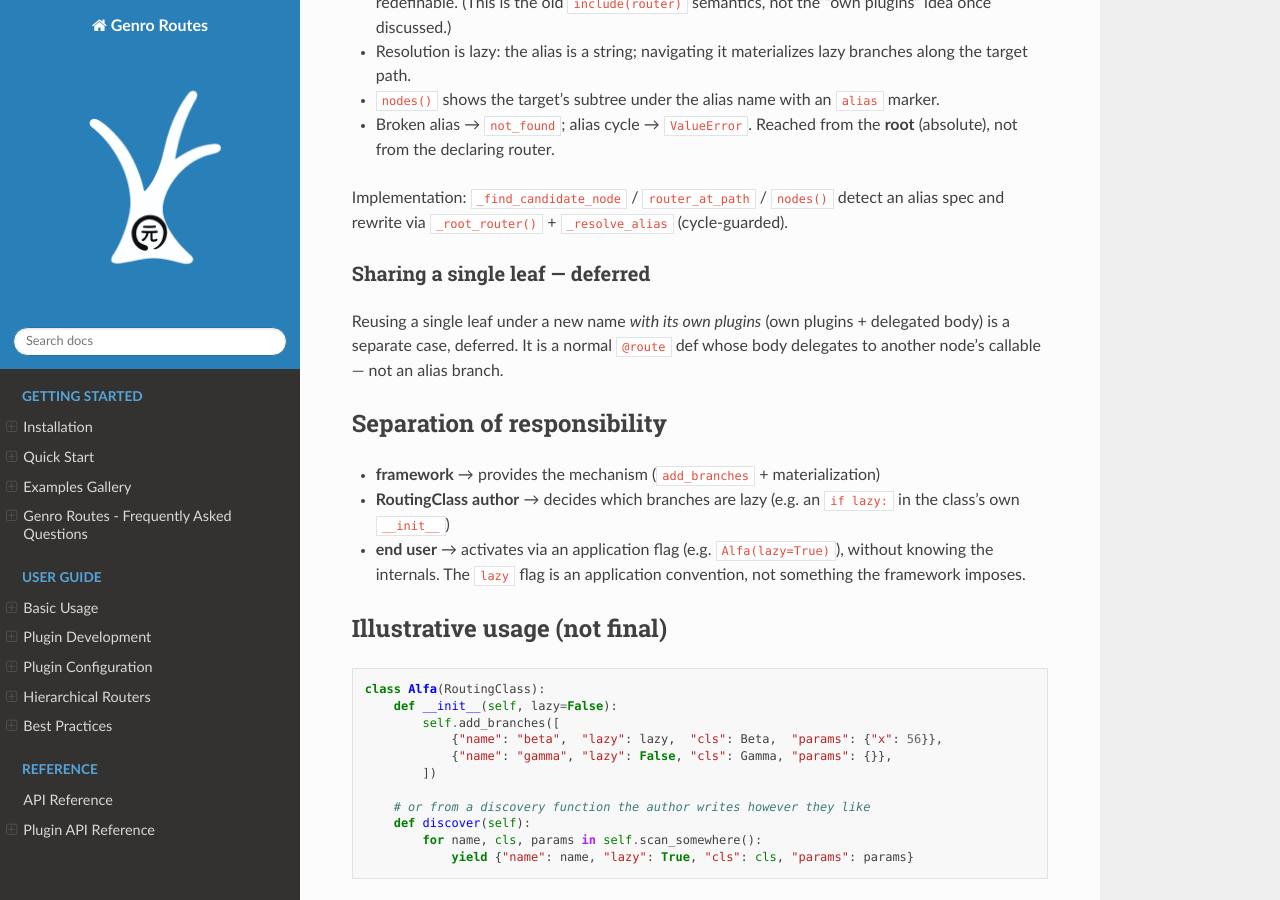
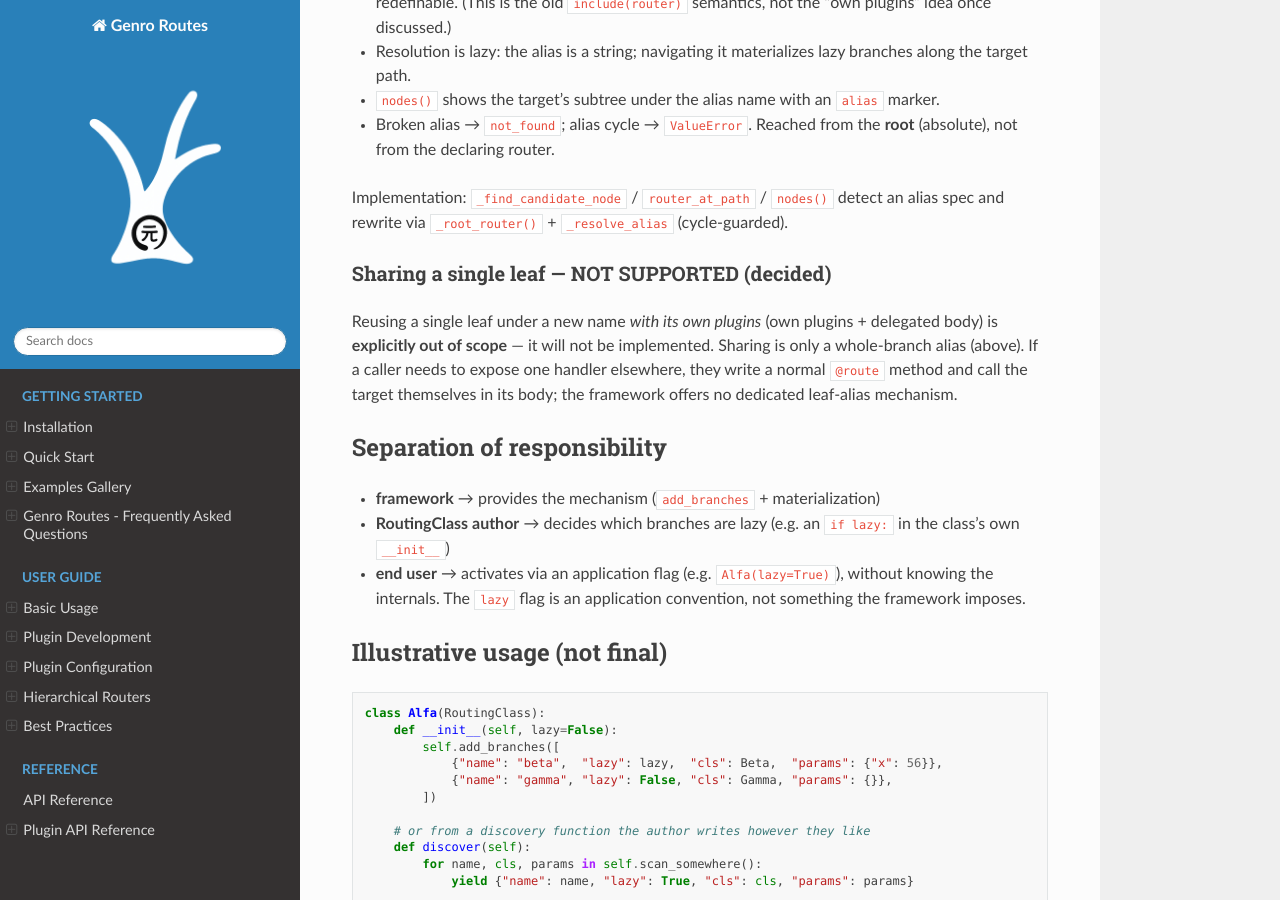
Before and after one commit to genropy/genro-routes, a Sphinx documentation site: the page built from docs/concepts_to_add/lazy-branches.md, in a window 1280 px wide and 900 px high, scrolled down 2730 px. Built offline with Sphinx 7.4.7 and the Read the Docs theme 3.1.0, drawn with Linux system fonts in a browser that asks for light colours; pages that are not in the unit, such as notebooks, are missing from menus.

Commit message:
docs: mark single-leaf sharing as out of scope (not to be implemented)
Sharing is only a whole-branch alias. Reusing a single leaf with its own
plugins is explicitly not supported: callers write a normal @route method
that calls the target in its body. No dedicated leaf-alias mechanism.

```diff
--- a/docs/concepts_to_add/lazy-branches.md
+++ b/docs/concepts_to_add/lazy-branches.md
@@ -123,11 +123,13 @@ self.add_branches([
 Implementation: `_find_candidate_node` / `router_at_path` / `nodes()` detect an
 alias spec and rewrite via `_root_router()` + `_resolve_alias` (cycle-guarded).
 
-### Sharing a single leaf — deferred
+### Sharing a single leaf — NOT SUPPORTED (decided)
 
 Reusing a single leaf under a new name *with its own plugins* (own plugins +
-delegated body) is a separate case, deferred. It is a normal `@route` def whose
-body delegates to another node's callable — not an alias branch.
+delegated body) is **explicitly out of scope** — it will not be implemented.
+Sharing is only a whole-branch alias (above). If a caller needs to expose one
+handler elsewhere, they write a normal `@route` method and call the target
+themselves in its body; the framework offers no dedicated leaf-alias mechanism.
 
 ## Separation of responsibility
 
```
